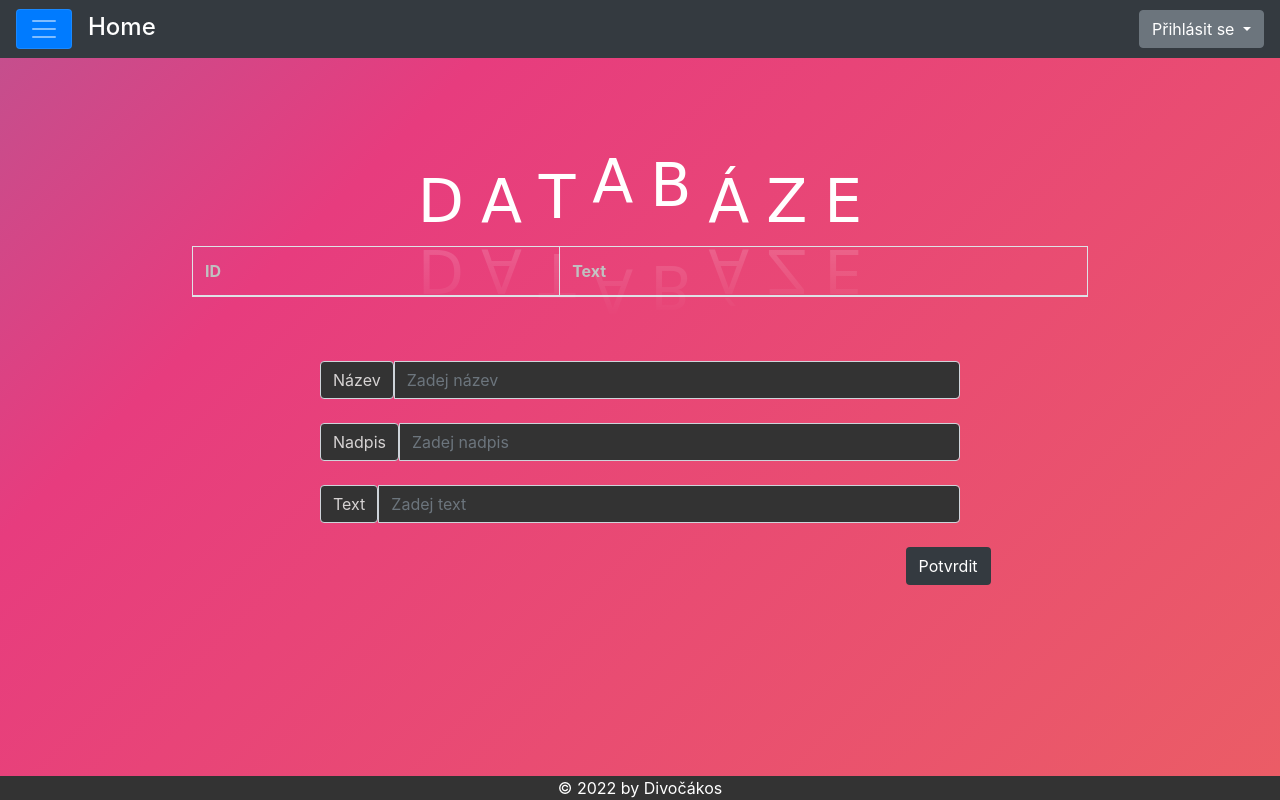
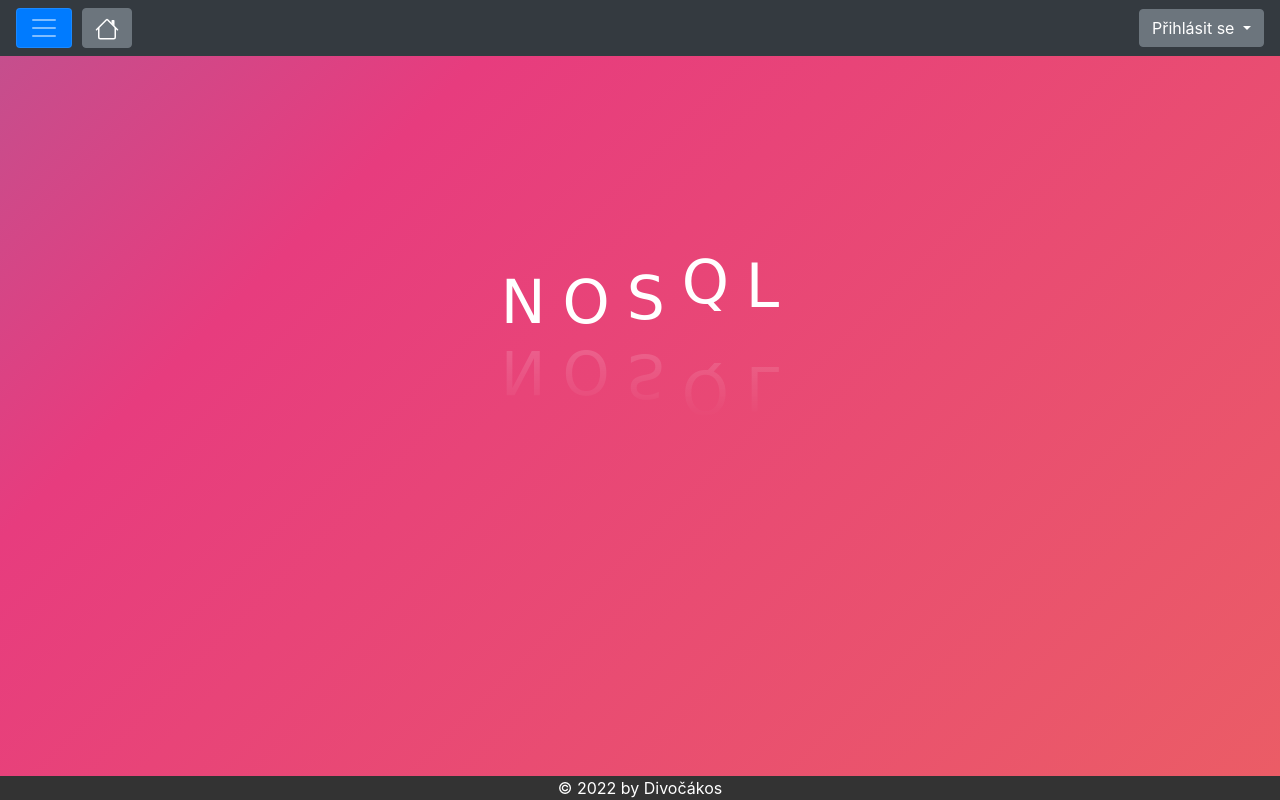
Before and after one commit to matej-kaska/NoSQL, a Flask app: page / in a window 1280 px wide. Run offline with Flask 3, Linux system fonts and the light colour scheme; lists and menus that the app fills with data are empty; parts of the project's set-up code (start-up, migrations or seed data) failed here and were passed over.

Commit message:
nahraný obrázky + menší změna architektury webu

```diff
--- a/app.py
+++ b/app.py
@@ -69,10 +69,9 @@ mariadb.create_all()
 
 redis = Redis(host="redis", port=6379)
 
+@flaskAPR.route('/<path:path>', methods=["POST"])
 @flaskAPR.route('/', defaults={'path': ''}, methods=["POST"])
-@flaskAPR.route('/<path:path>', methods=["POST"])
 def catchall(path):
-    print(path)
     if request.method == "POST":
         if request.form["btn"] == "register":
             username = request.form["username"]
@@ -107,25 +106,24 @@ def catchall(path):
             session.pop("username")
             flash("logout")
             return redirect(request.referrer)
-        elif request.form["btn"] == "send":
-            nazev = request.form["nazev"]
-            nadpis = request.form["nadpis"]
-            text = request.form["text"]
-            addToDB(nazev, nadpis, text)
-            return render_template("index.html", oznameni="Uspesne zaslano", databaze=db, session=session)
 
-@flaskAPR.route("/", methods=["GET", "POST"])
-def index():
+@flaskAPR.route("/localdb", methods=["GET", "POST"])
+def localdb():
     if request.method == "GET":
-        return render_template("index.html", databaze=db, session=session)
+        return render_template("localdb.html", databaze=db, session=session)
     elif request.method == "POST":
         if request.form["btn"] == "send":
             nazev = request.form["nazev"]
             nadpis = request.form["nadpis"]
             text = request.form["text"]
             addToDB(nazev, nadpis, text)
-            return render_template("index.html", oznameni="Uspesne zaslano", databaze=db, session=session)
+            return render_template("localdb.html", oznameni="Uspesne zaslano", databaze=db, session=session)
+    return catchall(path)
 
+@flaskAPR.route("/", methods=["GET"])
+def index():
+    if request.method == "GET":
+        return render_template("index.html", databaze=db, session=session)
 
 @flaskAPR.route("/<id>")
 def varName(id):
--- a/static/css/style.css
+++ b/static/css/style.css
@@ -97,8 +97,55 @@ span.input-group-text {
 }
 }
 
-/* IMG ROTATION */
-img:hover {
-    -webkit-transform: scaleX(-1);
-    transform: scaleX(-1);
+/*WALLPAPER*/
+html, body {
+    width: 100%;
+    height:100%;
+  }
+
+body {
+    background: linear-gradient(-45deg, #ee7752, #e73c7e, #23a6d5, #23d5ab);
+    background-size: 400% 400%;
+    animation: gradient 15s ease infinite;
+    padding-bottom: 20px;
 }
+
+@keyframes gradient {
+0% {
+    background-position: 0% 50%;
+}
+50% {
+    background-position: 100% 50%;
+}
+100% {
+    background-position: 0% 50%;
+}
+}
+
+/*HEADER*/
+h1 {
+color: hsl(0, 0%, 28%);
+font-size: 50px;
+font-weight: bold;
+font-family: monospace;
+letter-spacing: 7px;
+cursor: pointer;
+text-align: center;
+}
+h1 span {
+transition: 0.5s ease-out;
+}
+h1:hover span:nth-child(1) {
+margin-right: 5px;
+}
+h1:hover span:nth-child(2) {
+margin-left: 30px;
+}
+h1:hover span {
+color: #fff;
+text-shadow: 0 0 10px #fff, 0 0 20px #fff, 0 0 40px #fff;
+}
+
+.featurette-divider {
+    background-color: #e73c7e;
+}
--- a/templates/index.html
+++ b/templates/index.html
@@ -1,97 +1,13 @@
 {% extends "sablona.html" %} {% block main %}
 <article>
-  <header class="header text-center" style="color: black; padding-top: 7%">
+  <header class="header text-center" style="color: black; padding-top: 15%">
     <div class="waviy">
-      <span style="--i:1">D</span>
-      <span style="--i:2">A</span>
-      <span style="--i:3">T</span>
-      <span style="--i:4">A</span>
-      <span style="--i:5">B</span>
-      <span style="--i:6">Á</span>
-      <span style="--i:7">Z</span>
-      <span style="--i:8">E</span>
+      <span style="--i:1">N</span>
+      <span style="--i:2">o</span>
+      <span style="--i:3">S</span>
+      <span style="--i:4">Q</span>
+      <span style="--i:5">L</span>
      </div>
   </header>
 </article>
-
-<section
-  class="section position-center"
-  id="Text"
-  style="padding-left: 15%; padding-right: 15%"
->
-  <table
-    class="table table-hover table-bordered table-striped"
-    style= "background-color: transparent; color: rgb(192, 192, 192);""
-  >
-    <thead>
-      <th>ID</th>
-      <th>Text</th>
-    </thead>
-    {% for ID, nazev, nadpis, text in databaze %}
-    <tr>
-      <td>{{ ID }}</td>
-      <td>{{ nadpis }}</td>
-    </tr>
-    {% endfor %}
-  </table>
-</section>
-
-<br />
-<br />
-<section
-  class="section"
-  id="Odeslat text"
-  style="color: white; padding-left: 25%; padding-right: 25%"
->
-  <form action="" method="post">
-    <fieldset>
-      <div class="input-group mb-0">
-        <span class="input-group-text" id="basic-addon1">Název</span>
-        <input
-          type="text"
-          class="form-control"
-          name="nazev"
-          placeholder="Zadej název"
-          required
-
-        />
-      </div>
-      <br />
-
-      <div class="input-group mb-0" >
-        <span class="input-group-text" id="basic-addon1">Nadpis</span>
-        <input
-          type="text"
-          class="form-control"
-          name="nadpis"
-          placeholder="Zadej nadpis"
-          required
-        />
-      </div>
-      <br />
-
-      <div class="input-group mb-0">
-        <span class="input-group-text" id="basic-addon1">Text</span>
-        <input
-          type="text"
-          class="form-control"
-          name="text"
-          placeholder="Zadej text"
-          required
-        />
-      </div>
-      <br />
-
-      <button
-        class="btn bg-dark"
-        type="submit"
-        name="btn"
-        value="send"
-        style="margin-bottom: 25px; color: white; margin-left: 91.5%"
-      >
-        Potvrdit
-      </button>
-    </fieldset>
-  </form>
-</section>
 {% endblock %}
--- a/templates/sablona.html
+++ b/templates/sablona.html
@@ -11,7 +11,6 @@
     />
     <link href="static/css/style.css" rel="stylesheet" media="all" />
   </head>
-
   <body>
 
   <nav class="navbar navbar-dark bg-dark bg-hover">
@@ -27,9 +26,10 @@
       >
       <span class="navbar-toggler-icon"></span>
       </button>
-
-      <a class="nav-item h4" style="padding-left: 2vh; padding-top: 5px; color: white" href="/">Home</a>
-
+      <a class="btn btn-secondary"style="margin-left: 10px" href="/" role="button"><svg xmlns="http://www.w3.org/2000/svg" width="24" height="24" fill="currentColor" class="bi bi-house" viewBox="0 0 16 16">
+        <path fill-rule="evenodd" d="M2 13.5V7h1v6.5a.5.5 0 0 0 .5.5h9a.5.5 0 0 0 .5-.5V7h1v6.5a1.5 1.5 0 0 1-1.5 1.5h-9A1.5 1.5 0 0 1 2 13.5zm11-11V6l-2-2V2.5a.5.5 0 0 1 .5-.5h1a.5.5 0 0 1 .5.5z"/>
+        <path fill-rule="evenodd" d="M7.293 1.5a1 1 0 0 1 1.414 0l6.647 6.646a.5.5 0 0 1-.708.708L8 2.207 1.354 8.854a.5.5 0 1 1-.708-.708L7.293 1.5z"/>
+      </svg></a>
     </form>
 
     {% if session["username"] %}
@@ -113,25 +113,25 @@
         <div class="container" style="padding-top: 3%;">
           <div class="row text-center">
           <div class="col-lg-3">
-              <img class="rounded-circle" src="https://www.ujep.cz/wp-content/uploads/2017/02/LOGO_UJEP_CZ_RGB_zkratka.gif" alt="Generic placeholder image" width="140" height="140">
+              <img class="rounded-circle" src="{{url_for('static', filename='resources/ujep-logo.png')}}" alt="Generic placeholder image" width="140" height="140">
               <h2 style="position: center;">UJEP</h2>
               <p><a class="btn btn-secondary" href="/univerzita" role="button">Přejít &raquo;</a></p>
           </div>
 
           <div class="col-lg-3">
-              <img class="rounded-circle" src="https://pngset.com/images/database-icon-gray-world-of-warcraft-transparent-png-1794822.png" alt="Generic placeholder image" width="140" height="140">
+              <img class="rounded-circle" src="{{url_for('static', filename='resources/local-logo.png')}}" alt="Generic placeholder image" width="140" height="140">
               <h2>Local</h2>
-              <p><a class="btn btn-secondary" href="#" role="button">Přejít &raquo;</a></p>
+              <p><a class="btn btn-secondary" href="/localdb" role="button">Přejít &raquo;</a></p>
           </div>
 
           <div class="col-lg-3">
-              <img class="rounded-circle" src="https://www.silhouette-illust.com/wp-content/uploads/2017/02/icon_sql_server_25604-300x300.jpg" alt="Generic placeholder image" width="140" height="140">
+              <img class="rounded-circle" src="{{url_for('static', filename='resources/sql-logo.png')}}" alt="Generic placeholder image" width="140" height="140">
               <h2>SQL</h2>
               <p><a class="btn btn-secondary" href="#" role="button">Přejít &raquo;</a></p>
           </div>
 
           <div class="col-lg-3">
-              <img class="rounded-circle" src="https://icons.veryicon.com/png/o/miscellaneous/gwidc_1/redis.png" alt="Generic placeholder image" width="140" height="140">
+              <img class="rounded-circle" src="{{url_for('static', filename='resources/redis-logo.png')}}" alt="Generic placeholder image" width="140" height="140">
               <h2>Redis</h2>
               <p><a class="btn btn-secondary" href="#" role="button">Přejít &raquo;</a></p>
           </div>
@@ -161,6 +161,8 @@
 
     <main>{% block main %} {% endblock %}</main>
 
+
+
     <footer
       class="footer fixed-bottom text-center"
       style="background-color: #333333; color: white"
--- a/templates/univerzita.html
+++ b/templates/univerzita.html
@@ -1,6 +1,6 @@
 {% extends "sablona.html" %} {% block main %}
 <article>
-  <header class="header text-center" style="color: black; padding-top: 7%">
+  <header class="header text-center" style="color: black; padding-top: 3%">
     <h1><span>{{ uni }}</span></h1>
   </header>
 </article>
```
Also changed, not shown: templates/fakulta.html (+3 -4 lines), templates/localdb.html (added, +88 -0 lines), static/resources/local-logo.png (added), static/resources/redis-logo.png (added), static/resources/sql-logo.png (added), static/resources/ujep-logo.png (added), 4 other files.
